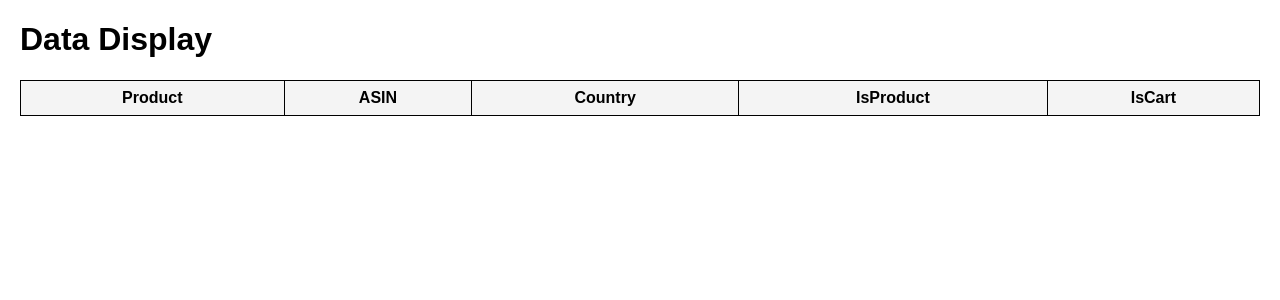
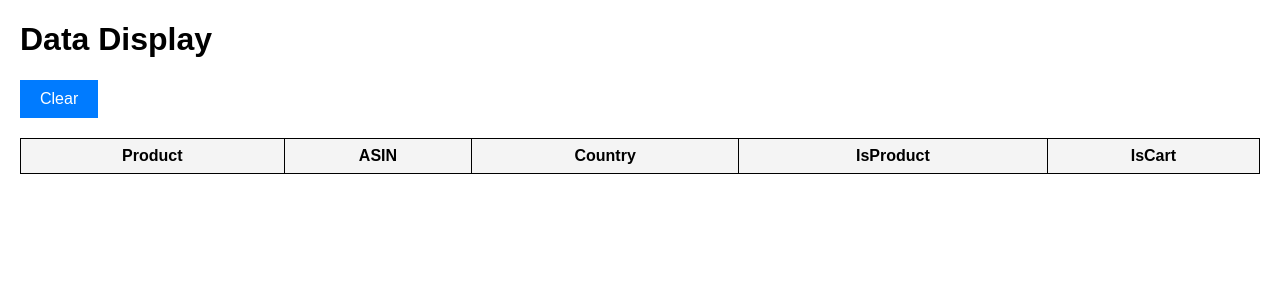
Before and after one commit to CharlieZyon/flask-project, a Flask app: page / in a window 1280 px wide. Shown: the top 300 px of the page. Run offline with Flask 3, Linux system fonts and the light colour scheme; lists and menus that the app fills with data are empty.

Commit message:
Add Clear button to erase all data

```diff
--- a/app.py
+++ b/app.py
@@ -20,5 +20,11 @@ def add_data():
 def display_data():
     return render_template('index.html', data=data_store)
 
+@app.route('/clear', methods=['POST'])
+def clear_data():
+    global data_store
+    data_store = []  # Clear the data
+    return jsonify({"message": "All data cleared!"}), 200
+
 if __name__ == '__main__':
     app.run(debug=True)
--- a/templates/index.html
+++ b/templates/index.html
@@ -25,10 +25,27 @@
             background-color: red;
             color: white;
         }
+        .button-container {
+            margin-bottom: 20px;
+        }
+        button {
+            padding: 10px 20px;
+            background-color: #007bff;
+            color: white;
+            border: none;
+            cursor: pointer;
+            font-size: 16px;
+        }
+        button:hover {
+            background-color: #0056b3;
+        }
     </style>
 </head>
 <body>
     <h1>Data Display</h1>
+    <div class="button-container">
+        <button id="clear-button">Clear</button>
+    </div>
     <table>
         <thead>
             <tr>
@@ -51,5 +68,17 @@
             {% endfor %}
         </tbody>
     </table>
+
+    <script>
+        document.getElementById("clear-button").addEventListener("click", function() {
+            fetch("/clear", { method: "POST" })
+                .then(response => response.json())
+                .then(data => {
+                    alert(data.message); // Show a message that data was cleared
+                    location.reload();   // Reload the page to refresh the table
+                })
+                .catch(error => console.error("Error:", error));
+        });
+    </script>
 </body>
 </html>
```
